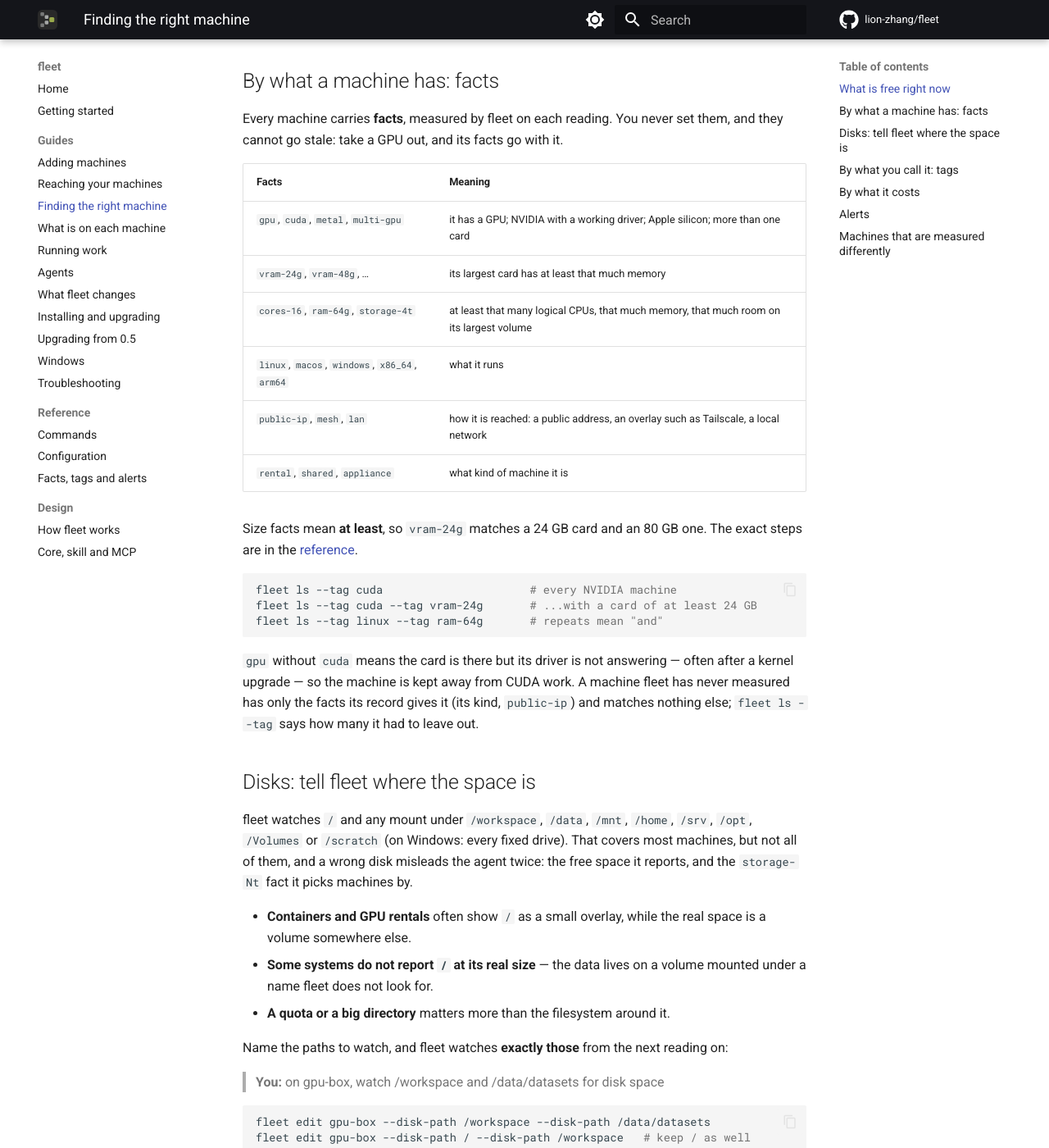
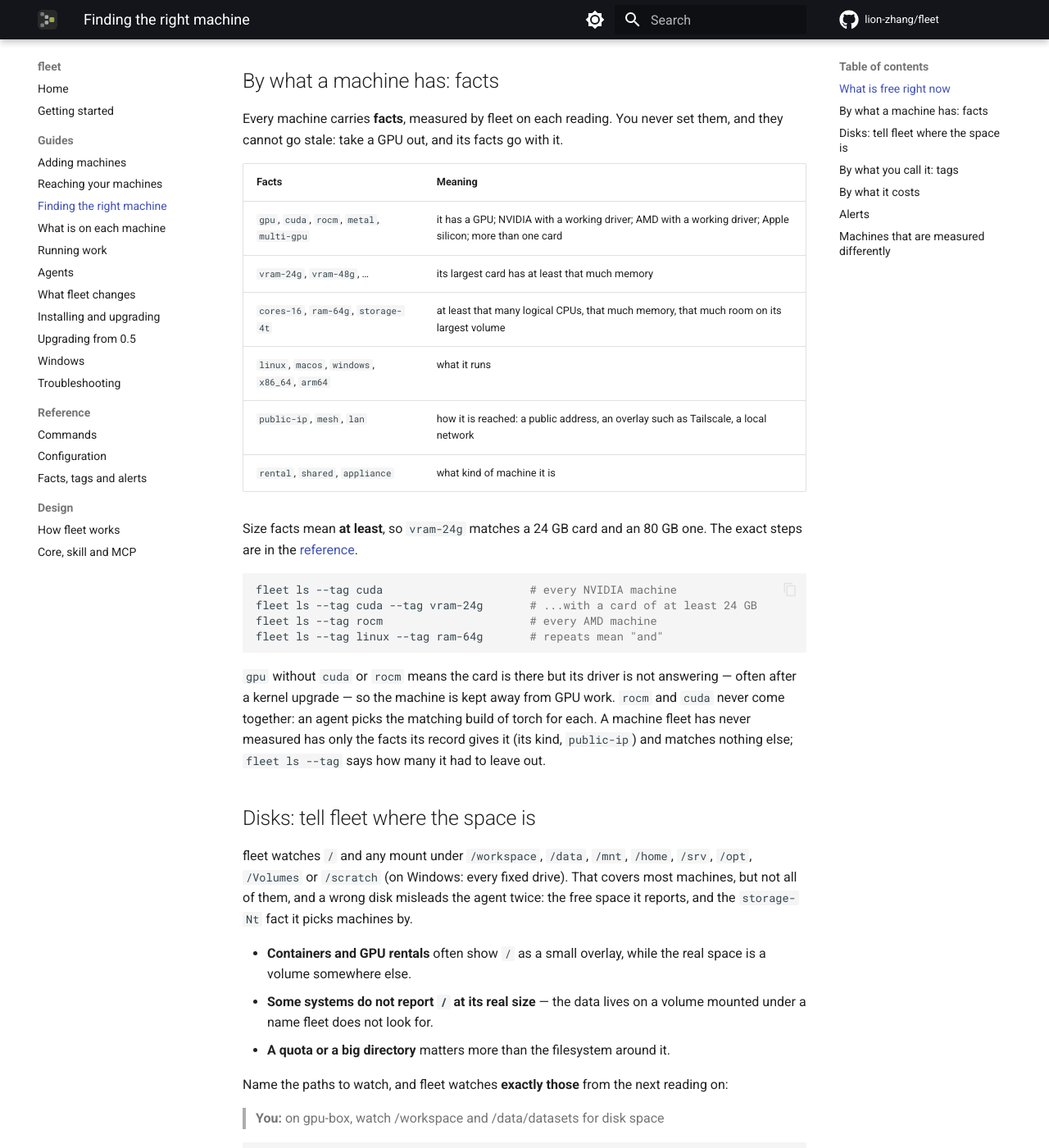
Before and after one commit to lion-zhang/fleet, an MkDocs documentation site: the page built from docs/guides/find-machines.md, in a window 1280 px wide and 1400 px high, scrolled down 784 px. Shown: the whole window at 82% size. Built offline with MkDocs 1.6.1 and Material for MkDocs 9.7.7, drawn with Linux system fonts in a browser that asks for light colours; comment, search, counter and statistics services are not loaded; some of the changed text lies outside the part shown.

Commit message:
Docs: AMD wherever a GPU is mentioned, and what Windows reads
README, Finding the right machine and What is on each machine name the rocm
fact and AMD's tools; the Windows guide and the facts reference say what a
Windows machine reports (NVIDIA cards and their jobs; no AMD yet).

Co-Authored-By: Claude Opus 5.5 <noreply@anthropic.com>
Claude-Session: https://claude.ai/code/session_01CiEKrbF5RDomCej7BGPg2K

````diff
--- a/docs/guides/find-machines.md
+++ b/docs/guides/find-machines.md
@@ -39,7 +39,7 @@ and they cannot go stale: take a GPU out, and its facts go with it.
 
 | Facts | Meaning |
 |---|---|
-| `gpu`, `cuda`, `metal`, `multi-gpu` | it has a GPU; NVIDIA with a working driver; Apple silicon; more than one card |
+| `gpu`, `cuda`, `rocm`, `metal`, `multi-gpu` | it has a GPU; NVIDIA with a working driver; AMD with a working driver; Apple silicon; more than one card |
 | `vram-24g`, `vram-48g`, … | its largest card has at least that much memory |
 | `cores-16`, `ram-64g`, `storage-4t` | at least that many logical CPUs, that much memory, that much room on its largest volume |
 | `linux`, `macos`, `windows`, `x86_64`, `arm64` | what it runs |
@@ -52,11 +52,13 @@ exact steps are in the [reference](../reference/facts.md).
 ```bash
 fleet ls --tag cuda                      # every NVIDIA machine
 fleet ls --tag cuda --tag vram-24g       # ...with a card of at least 24 GB
+fleet ls --tag rocm                      # every AMD machine
 fleet ls --tag linux --tag ram-64g       # repeats mean "and"
 ```
 
-`gpu` without `cuda` means the card is there but its driver is not answering — often
-after a kernel upgrade — so the machine is kept away from CUDA work. A machine fleet has
+`gpu` without `cuda` or `rocm` means the card is there but its driver is not answering —
+often after a kernel upgrade — so the machine is kept away from GPU work. `rocm` and
+`cuda` never come together: an agent picks the matching build of torch for each. A machine fleet has
 never measured has only the facts its record gives it (its kind, `public-ip`) and matches
 nothing else; `fleet ls --tag` says how many it had to leave out.
 
@@ -130,7 +132,7 @@ of them, and treats them as blocking:
   why ([more](reaching-machines.md#when-a-machine-refuses));
 - **VRAM held by processes fleet cannot see** — do not treat it as free;
 - a **disk at 90%** or more;
-- **`nvidia-smi` failing**;
+- **`nvidia-smi` failing**, or an AMD tool (`amd-smi`, `rocm-smi`) that reads no card;
 - a **shared multi-user host** — not for claiming;
 - an **idle rental**.
 
````
Also changed, not shown: README.md (+3 -2 lines), docs/guides/resources.md (+2 -1 lines), docs/guides/windows.md (+2 -0 lines), docs/reference/facts.md (+1 -1 lines).
